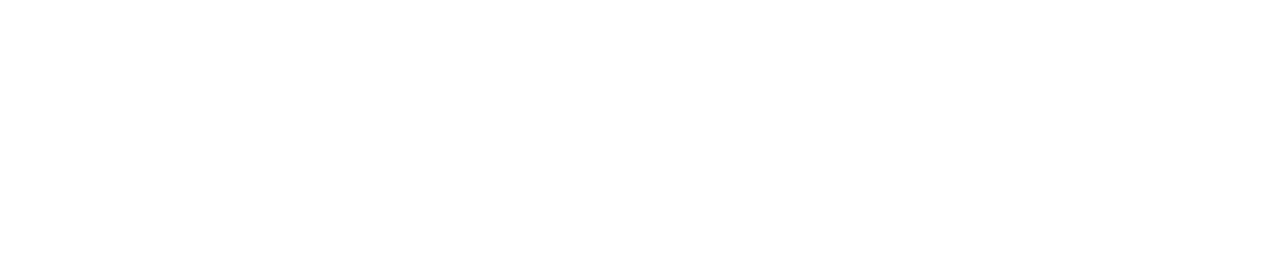
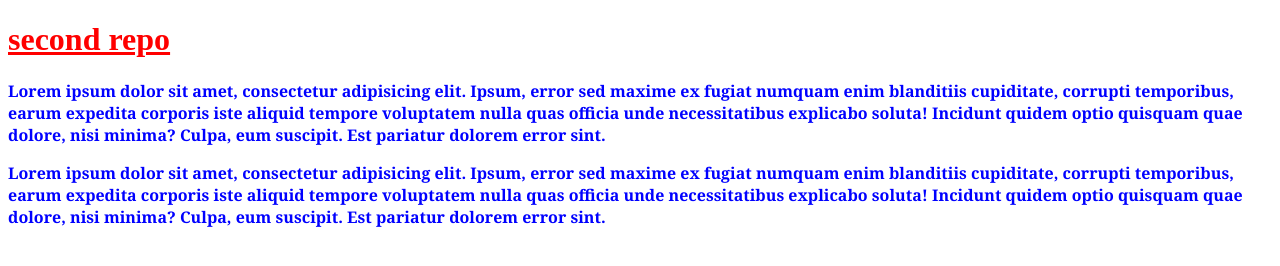
Before and after one commit to Firoz800528/second-repo, a plain HTML site: page index.html in a window 1280 px wide. Drawn offline with Linux system fonts and the light colour scheme.

Commit message:
second git commit

```diff
--- a/index.html
+++ b/index.html
@@ -3,9 +3,12 @@
 <head>
     <meta charset="UTF-8">
     <meta name="viewport" content="width=device-width, initial-scale=1.0">
+    <link rel="stylesheet" href="style/style.css">
     <title>second repo</title>
 </head>
 <body>
-
+    <h1>second repo</h1>
+    <p>Lorem ipsum dolor sit amet, consectetur adipisicing elit. Ipsum, error sed maxime ex fugiat numquam enim blanditiis cupiditate, corrupti temporibus, earum expedita corporis iste aliquid tempore voluptatem nulla quas officia unde necessitatibus explicabo soluta! Incidunt quidem optio quisquam quae dolore, nisi minima? Culpa, eum suscipit. Est pariatur dolorem error sint.</p>
+    <p>Lorem ipsum dolor sit amet, consectetur adipisicing elit. Ipsum, error sed maxime ex fugiat numquam enim blanditiis cupiditate, corrupti temporibus, earum expedita corporis iste aliquid tempore voluptatem nulla quas officia unde necessitatibus explicabo soluta! Incidunt quidem optio quisquam quae dolore, nisi minima? Culpa, eum suscipit. Est pariatur dolorem error sint.</p>
 </body>
 </html>
--- /dev/null
+++ b/style/style.css
@@ -0,0 +1,9 @@
+h1{
+    text-decoration: underline;
+    color:red;
+}
+p{
+    color: blue;
+    font-family: Cambria, Cochin, Georgia, Times, 'Times New Roman', serif;
+    font-weight: bold;
+}
```
